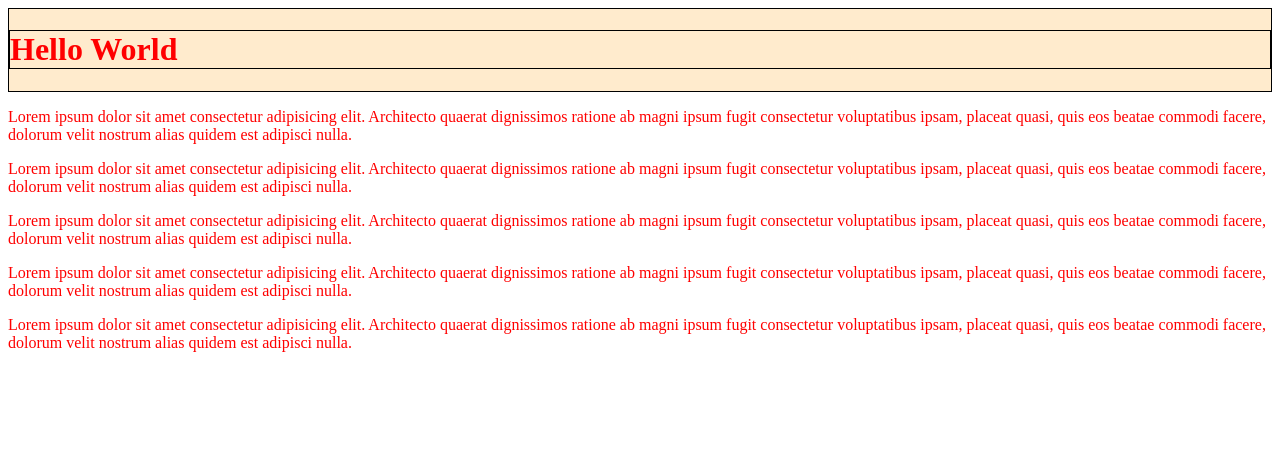
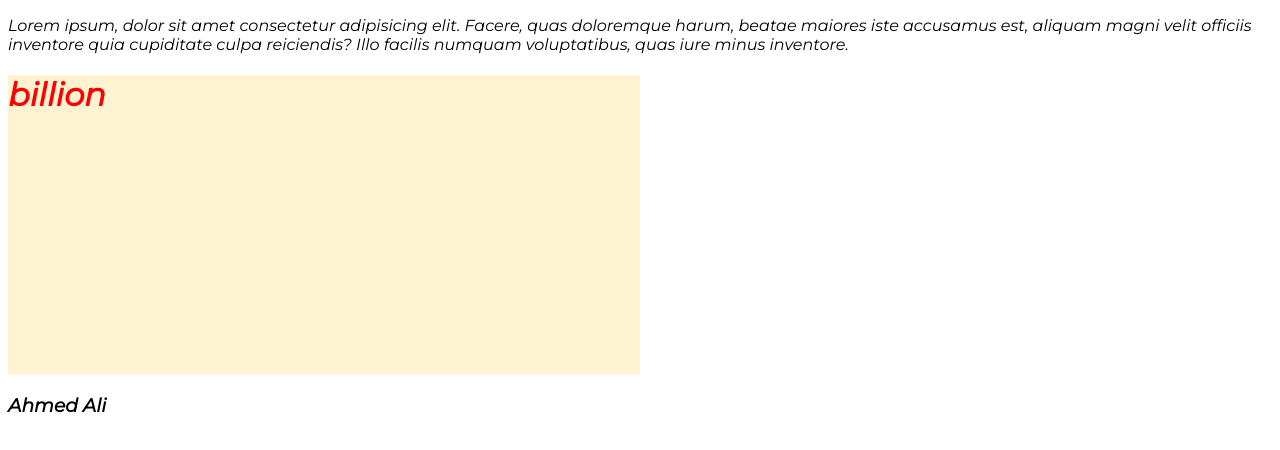
Before and after one commit to Ahmedalihh/practice-css, a plain HTML site: page index.html in a window 1280 px wide. Drawn offline with Linux system fonts and the light colour scheme.

Commit message:
alpha, opacity, fonts

```diff
--- a/index.html
+++ b/index.html
@@ -5,9 +5,15 @@
     <meta name="viewport" content="width=device-width, initial-scale=1.0" />
     <title>css</title>
     <link rel="stylesheet" href="style.css" type="text/css" />
+    <!-- <link rel="preconnect" href="https://fonts.googleapis.com" />
+    <link rel="preconnect" href="https://fonts.gstatic.com" crossorigin />
+    <link
+      href="https://fonts.googleapis.com/css2?family=Montserrat:ital,wght@0,100..900;1,100..900&display=swap"
+      rel="stylesheet"
+    /> -->
   </head>
   <body>
-    <div class="heading"><h1>Hello World</h1></div>
+    <!-- <div class="heading"><h1>Hello World</h1></div>
     <div>
       <p class="paragraph">
         Lorem ipsum dolor sit amet consectetur adipisicing elit. Architecto
@@ -47,6 +53,25 @@
         voluptatibus ipsam, placeat quasi, quis eos beatae commodi facere,
         dolorum velit nostrum alias quidem est adipisci nulla.
       </p>
+    </div> -->
+    <p>
+      Lorem ipsum, dolor sit amet consectetur adipisicing elit. Facere, quas
+      doloremque harum, beatae maiores iste accusamus est, aliquam magni velit
+      officiis inventore quia cupiditate culpa reiciendis? Illo facilis numquam
+      voluptatibus, quas iure minus inventore.
+    </p>
+    <!-- <div>
+      <p>Lorem ipsum dolor sit amet.</p>
+    </div> -->
+    <div class="heading">
+      <h1>billion</h1>
+    </div>
+
+
+
+
+    <div>
+      <h3>ahmed ali</h3>
     </div>
   </body>
 </html>
--- a/style.css
+++ b/style.css
@@ -1,4 +1,7 @@
-.heading{
+/* @import url('https://fonts.googleapis.com/css2?family=Montserrat:ital,wght@0,100..900;1,100..900&display=swap'); */
+
+/*
+/* .heading{
     color: red;
     background-color: blanchedalmond;
     border: 1px solid black;
@@ -17,4 +20,49 @@ p{
 }
 .paragraph{
     color:rgb(117, 72, 72)  ;
+/* } */
+/*
+@font-face {
+  font-family: Poppins;
+  src: url('./fonts/Poppins-Regular.ttf');
 }
+
+body{
+  font-family: Poppins;
+} */
+ /* @font-face {
+  font-family: 'Montserrat';
+  src: url('./fonts/Montserrat-VariableFont_wght.ttf');
+} */
+/* p{
+    /* font-family: Arial, Helvetica, sans-serif; */
+   /* font-family: "Playwrite NZ Guides", cursive; */
+    /* font-size: x-large;
+
+    font-weight: 200;
+    font-style: italic; */
+/* } */
+.heading{
+    color: red;
+    background-color:rgba(255, 187, 0, 0.178);
+    /* background-color: brown; */
+    /* opacity: 0.56; */
+    width: 50%;
+    height: 300px;
+}
+@font-face {
+    font-family: 'Montserrat';
+    src: url('./fonts/Montserrat-Italic-VariableFont_wght.ttf') format('truetype');
+    font-weight: 400;
+    font-style: normal;
+}
+body{
+    font-family:'Montserrat' ;
+}
+
+h3{
+    text-transform: capitalize;
+        /* font-weight: 400; */
+    font-style: normal;
+
+}
```
Also changed, not shown: fonts/Montserrat-Italic-VariableFont_wght.ttf (added), fonts/Montserrat-VariableFont_wght.ttf (added).
